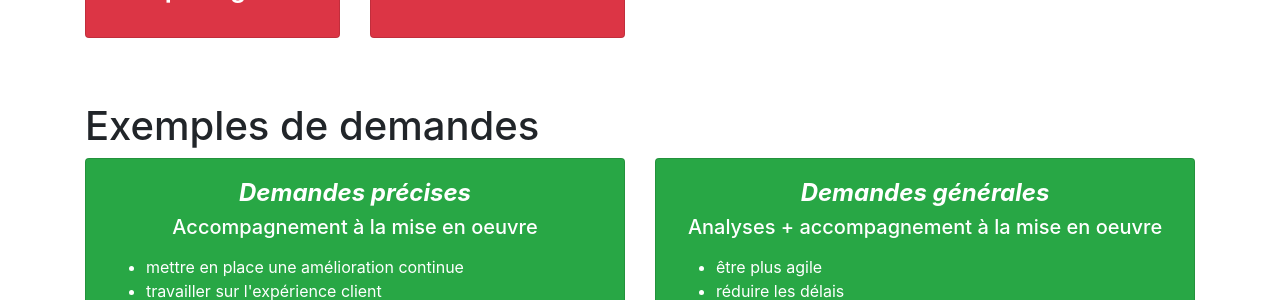
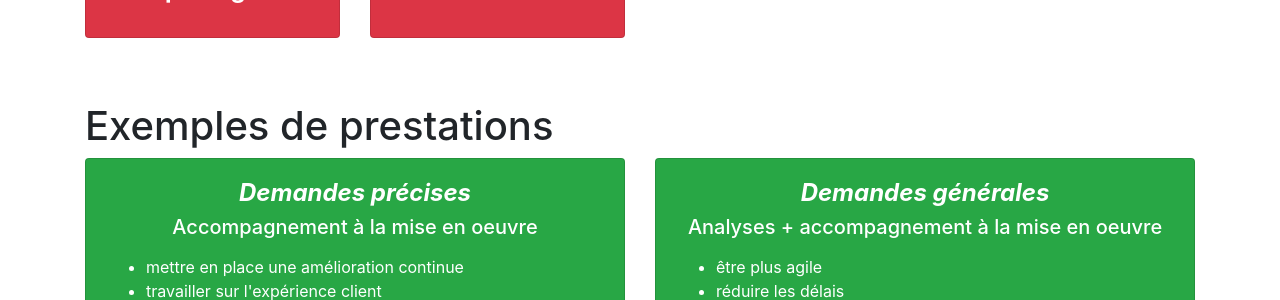
Before and after one commit to OrgaEvolutions/orgaevolutions.github.io, a Jekyll site: the page built from index.html, in a window 1280 px wide and 900 px high, scrolled down 1269 px. Shown: the part 159-459 px from the top of the window. Built offline with Jekyll 4.4.1, drawn with Linux system fonts in a browser that asks for light colours.

Commit message:
Update interventions.html

```diff
--- a/_includes/interventions.html
+++ b/_includes/interventions.html
@@ -1,5 +1,5 @@
 <div class="mt-5">
-	<h1>Exemples de demandes</h1>
+	<h1>Exemples de prestations</h1>
 	<div class="row">
 		<div class="col-6">
 			<div class="card h-100 text-white bg-success">
```
